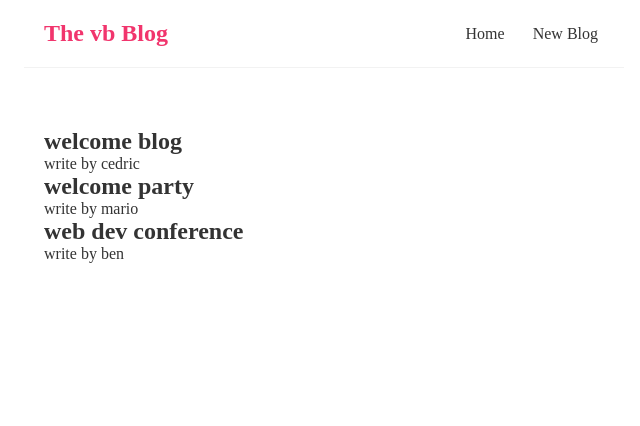
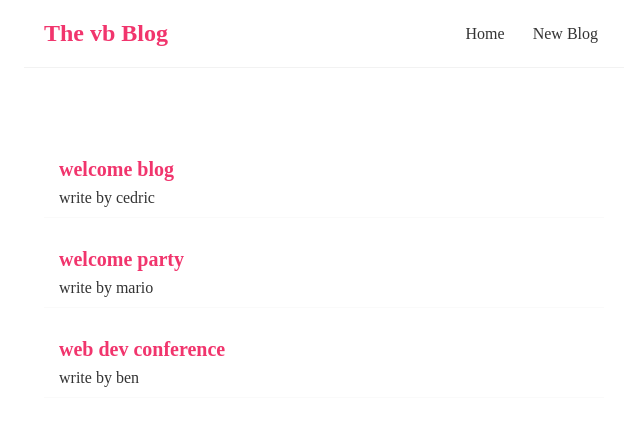
Before and after one commit to Cedric921/react_blog, a React (Create React App) app: page / in a window 1280 px wide. Shown: the top 426 px of the page, without its empty margins (316-956 px from the left). Built offline with nearby package versions, Linux system fonts and the light colour scheme.

Commit message:
style: add blogs list style

```diff
--- a/src/index.css
+++ b/src/index.css
@@ -1,4 +1,4 @@
-*{
+* {
 	color: #333;
 	box-sizing: border-box;
 	margin: 0;
@@ -13,7 +13,7 @@
 	border-bottom: 1px solid #f2f2f2;
 }
 
-.navbar h1{
+.navbar h1 {
 	color: #f1356d;
 }
 
@@ -31,8 +31,27 @@
 	color: #f1356d;
 }
 
-.content{
+.content {
 	max-width: 600px;
 	margin: 40px auto;
 	padding: 20px;
 }
+
+/* blog styles */
+
+.blog-preview {
+	padding: 10px 15px;
+	margin: 20px 0;
+	border-bottom: 1px solid #fafafa;
+}
+
+.blog-preview:hover {
+	box-shadow: 1px 3px 5px rgba(0, 0, 0, 0.2);
+	background-color: rgb(255, 240, 251);
+}
+
+.blog-preview h2 {
+	font-size: 20px;
+	color: #f1356d;
+	margin-bottom: 8px;
+}
```
Lines whose indentation alone changed are shown as unchanged.
